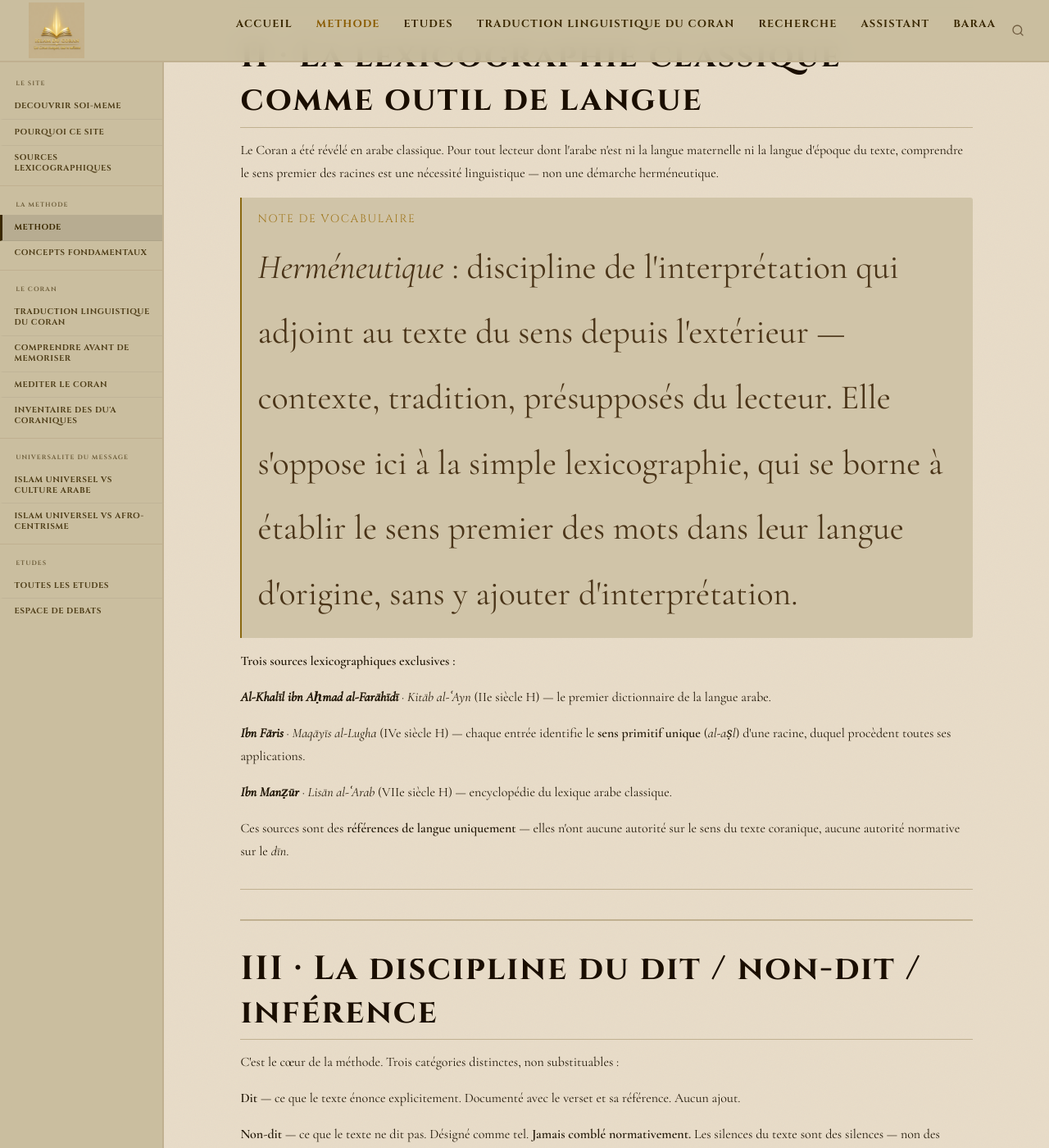
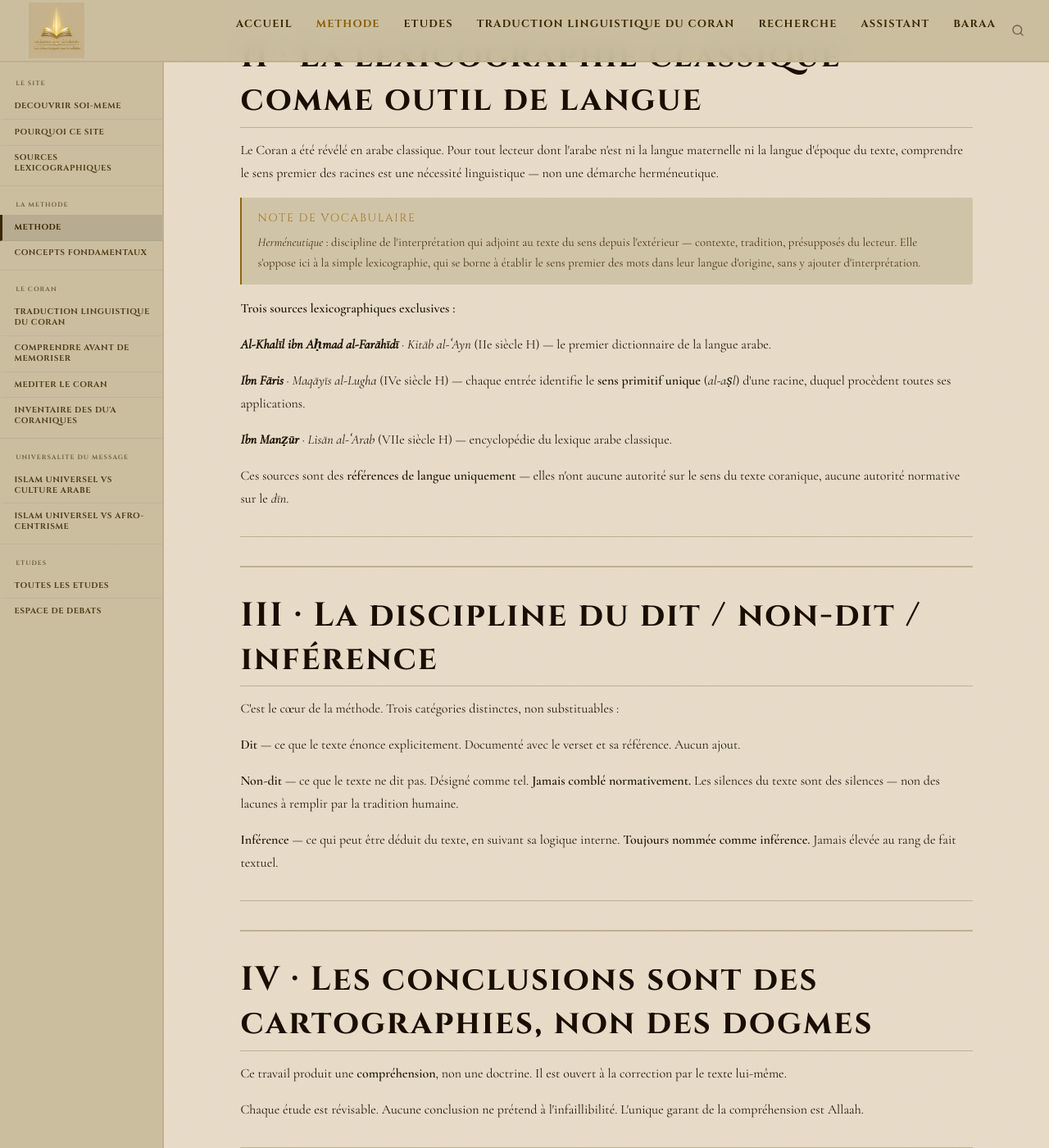
Before and after one commit to Makhuwcoder/islamducoran, a Jekyll site: the page built from methode.md, in a window 1280 px wide and 1400 px high, scrolled down 964 px. Shown: the whole window at 82% size. Built offline with Jekyll 4.4.1, drawn with Linux system fonts in a browser that asks for light colours.

Commit message:
Fix: correction taille de police excessive du bloc .nl (note lexicale)

```diff
--- a/assets/css/main.scss
+++ b/assets/css/main.scss
@@ -469,7 +469,7 @@ li { margin-bottom: .3rem; }
   background: var(--bg3);
   border-left: 2px solid var(--or);
   border-radius: 0 3px 3px 0;
-  font-size: 2.62rem; color: var(--texte2);
+  font-size: .92rem; line-height: 1.7; color: var(--texte2);
 }
 .nl__label {
   font-family: var(--font-titre);
```
